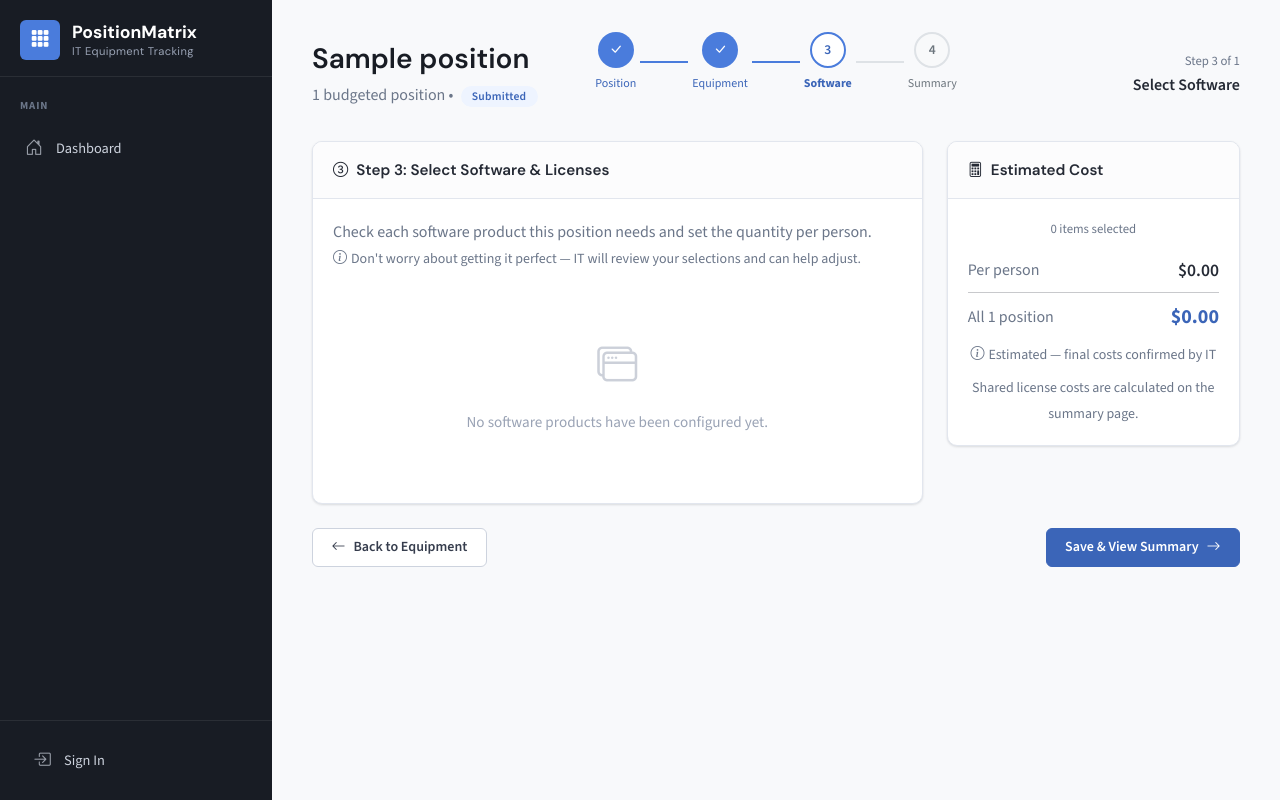
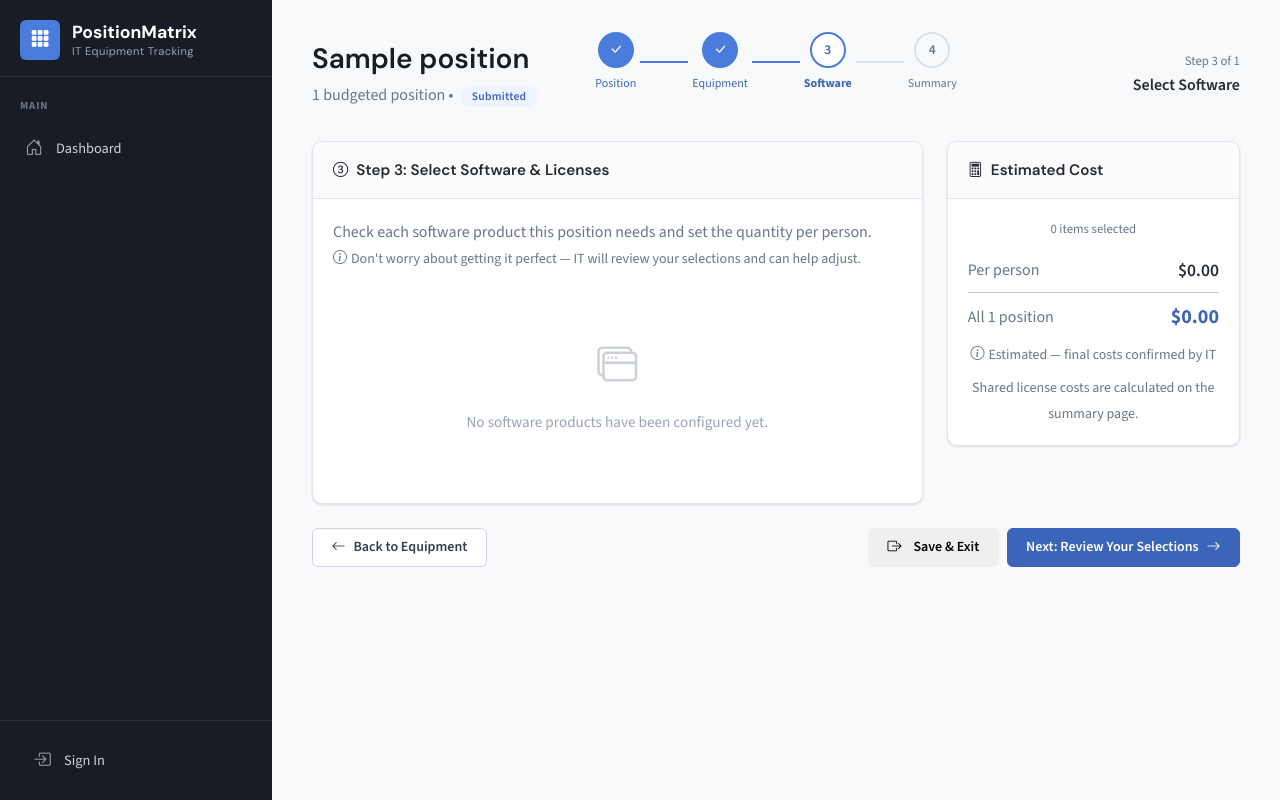
Before and after one commit to joshgrubb/Matrix, a Python web app: template app/blueprints/requirements/templates/requirements/select_software.html in a window 1280 px wide. Run offline with Jinja, Linux system fonts and the light colour scheme; the template is opened without the code that fills it: most values are stand-ins (such as "Sample title", 1, 10 or a date in 2020).

Commit message:
Added save and exit button to position requirement pages

```diff
--- a/app/blueprints/requirements/templates/requirements/select_software.html
+++ b/app/blueprints/requirements/templates/requirements/select_software.html
@@ -252,17 +252,21 @@
         </div>
     </div>
 
-    {# ── Navigation buttons ── #}
-    <div class="d-flex justify-content-between">
-        <a href="{{ url_for('requirements.select_hardware', position_id=position.id) }}"
-            class="pm-btn pm-btn-secondary">
+    {# ── Navigation buttons (P1 Item 2: added Save & Exit) ── #}
+    <div class="d-flex justify-content-between align-items-center">
+        <a href="{{ url_for('requirements.select_hardware', position_id=position.id) }}" class="pm-btn pm-btn-secondary">
             <i class="bi bi-arrow-left"></i>
             Back to Equipment
         </a>
-        <button type="submit" class="pm-btn pm-btn-primary">
-            Save &amp; View Summary
-            <i class="bi bi-arrow-right"></i>
-        </button>
+        <div class="d-flex gap-2">
+            <button type="submit" name="action" value="save_exit" class="pm-btn pm-btn-outline-secondary">
+                <i class="bi bi-box-arrow-right me-1"></i>Save &amp; Exit
+            </button>
+            <button type="submit" name="action" value="save_continue" class="pm-btn pm-btn-primary">
+                Next: Review Your Selections
+                <i class="bi bi-arrow-right"></i>
+            </button>
+        </div>
     </div>
 </form>
 {% endblock %}
```
Also changed, not shown: app/blueprints/requirements/routes.py (+32 -4 lines), app/blueprints/requirements/templates/requirements/select_hardware.html (+11 -6 lines).
